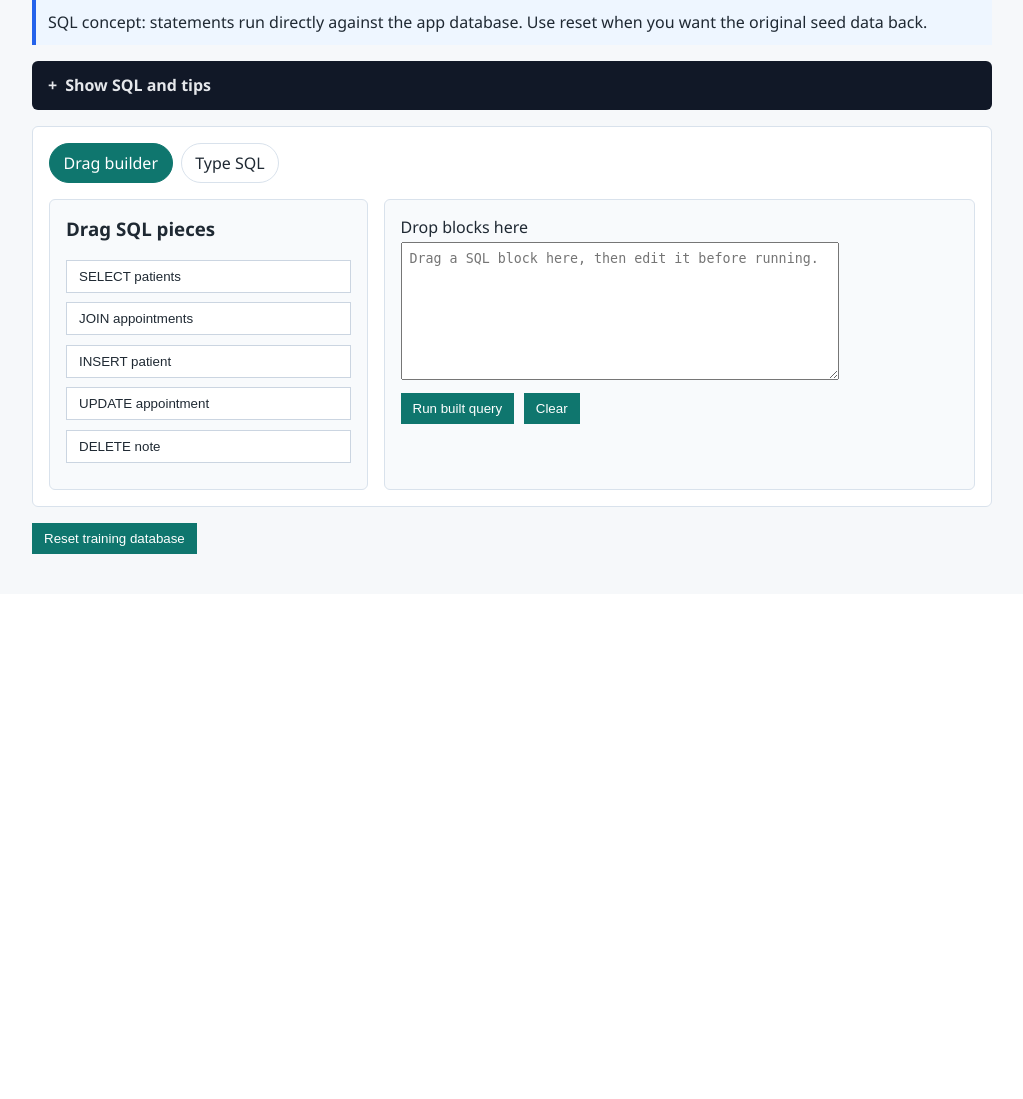
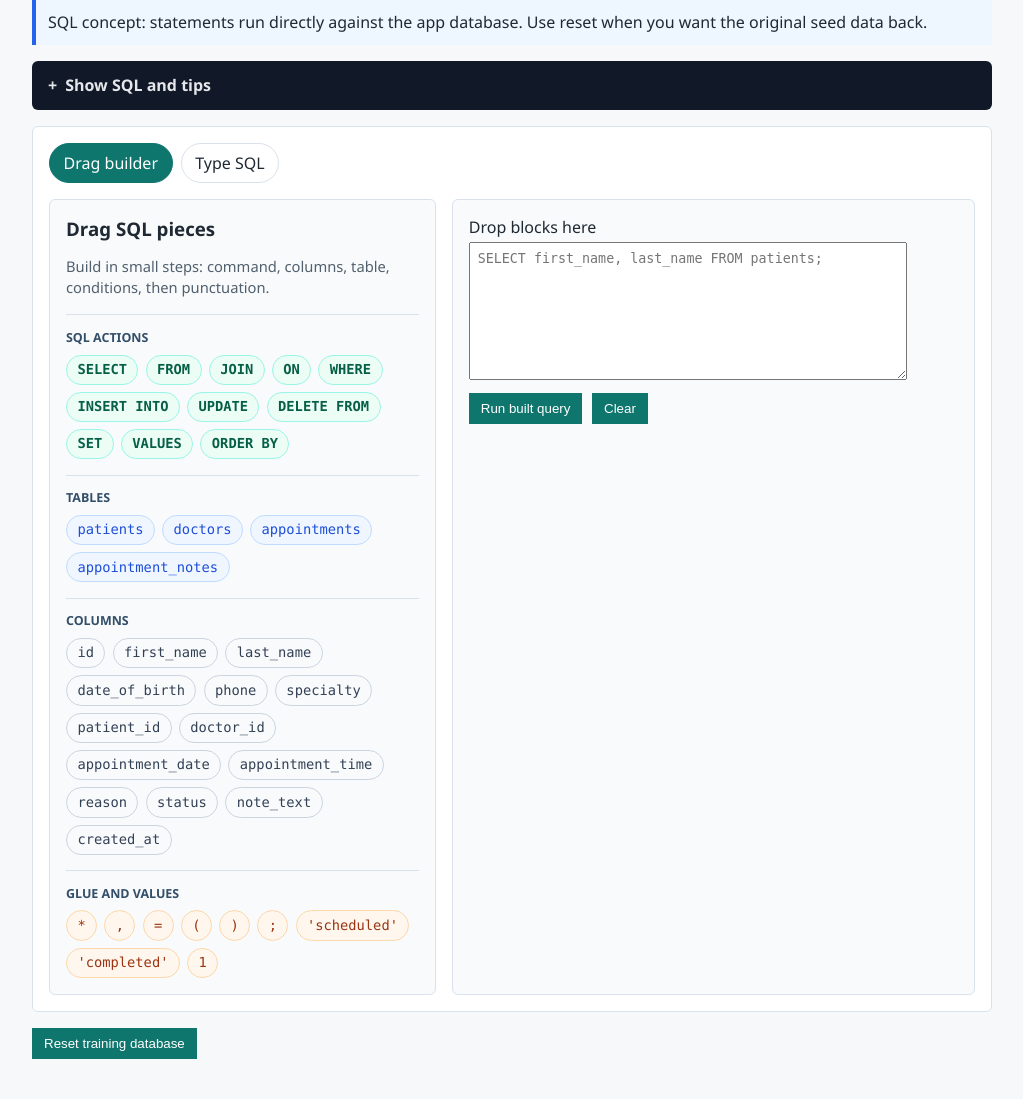
Before and after one commit to martin-harley/PerinHealthInterns, a Flask app: page /sandbox in a window 1280 px wide. Shown: the part 432-1531 px from the top of the page, without its empty margins (128-1151 px from the left). Before the commit the page ends 986 px from the top, so only its background shows below. Run offline with Flask 3, Linux system fonts and the light colour scheme.

Commit message:
feat: componentize sql sandbox builder

```diff
--- a/static/sandbox.js
+++ b/static/sandbox.js
@@ -3,8 +3,15 @@ const builder = document.querySelector("#builder-sql");
 
 function appendSql(sql) {
   if (!builder) return;
-  const separator = builder.value.trim() ? "\n" : "";
-  builder.value = `${builder.value}${separator}${sql}`;
+  const start = builder.selectionStart ?? builder.value.length;
+  const end = builder.selectionEnd ?? builder.value.length;
+  const before = builder.value.slice(0, start);
+  const needsSpace =
+    before.length > 0 &&
+    !/\s$/.test(before) &&
+    !/^[,;)=]/.test(sql) &&
+    sql !== ")";
+  builder.setRangeText(`${needsSpace ? " " : ""}${sql}`, start, end, "end");
   builder.focus();
 }
 
--- a/static/styles.css
+++ b/static/styles.css
@@ -302,7 +302,7 @@ button,
 .sandbox-layout {
   display: grid;
   gap: 1rem;
-  grid-template-columns: minmax(220px, 0.7fr) minmax(280px, 1.3fr);
+  grid-template-columns: minmax(280px, 0.85fr) minmax(300px, 1.15fr);
 }
 
 .block-palette,
@@ -319,15 +319,79 @@ button,
   margin-top: 0;
 }
 
+.builder-hint {
+  color: #52606d;
+  font-size: 0.92rem;
+  line-height: 1.45;
+  margin: -0.25rem 0 1rem;
+}
+
+.sql-block-group {
+  border-top: 1px solid #d9e2ec;
+  padding-top: 0.85rem;
+}
+
+.sql-block-group + .sql-block-group {
+  margin-top: 0.95rem;
+}
+
+.sql-block-group h4 {
+  color: #334e68;
+  font-size: 0.78rem;
+  letter-spacing: 0;
+  margin: 0 0 0.55rem;
+  text-transform: uppercase;
+}
+
+.sql-block-grid {
+  display: flex;
+  flex-wrap: wrap;
+  gap: 0.45rem;
+}
+
 .sql-block {
   background: white;
   border: 1px solid #cbd5e1;
+  border-radius: 999px;
   color: #1f2933;
   cursor: grab;
-  display: block;
-  margin-bottom: 0.6rem;
-  text-align: left;
-  width: 100%;
+  display: inline-flex;
+  font-family: Consolas, "Courier New", monospace;
+  font-size: 0.86rem;
+  line-height: 1;
+  margin: 0;
+  padding: 0.45rem 0.65rem;
+  text-align: center;
+  width: auto;
+}
+
+.sql-block:hover {
+  border-color: #0f766e;
+}
+
+.sql-block-command {
+  background: #ecfdf5;
+  border-color: #99f6e4;
+  color: #065f46;
+  font-weight: 700;
+}
+
+.sql-block-table {
+  background: #eff6ff;
+  border-color: #bfdbfe;
+  color: #1d4ed8;
+}
+
+.sql-block-column {
+  background: #f8fafc;
+  color: #334155;
+}
+
+.sql-block-glue,
+.sql-block-value {
+  background: #fff7ed;
+  border-color: #fed7aa;
+  color: #9a3412;
 }
 
 .sandbox-actions,
--- a/templates/sandbox.html
+++ b/templates/sandbox.html
@@ -44,17 +44,75 @@
       <div class="sandbox-layout">
         <section class="block-palette" aria-label="Draggable SQL blocks">
           <h3>Drag SQL pieces</h3>
-          <button class="sql-block" type="button" draggable="true" data-sql="SELECT id, first_name, last_name FROM patients;">SELECT patients</button>
-          <button class="sql-block" type="button" draggable="true" data-sql="SELECT appointments.id, patients.first_name || ' ' || patients.last_name AS patient_name, doctors.first_name || ' ' || doctors.last_name AS doctor_name, appointments.status FROM appointments JOIN patients ON appointments.patient_id = patients.id JOIN doctors ON appointments.doctor_id = doctors.id;">JOIN appointments</button>
-          <button class="sql-block" type="button" draggable="true" data-sql="INSERT INTO patients (first_name, last_name, date_of_birth, phone) VALUES ('Riley', 'Sandbox', '1999-09-09', '555-0200');">INSERT patient</button>
-          <button class="sql-block" type="button" draggable="true" data-sql="UPDATE appointments SET status = 'completed' WHERE id = 1;">UPDATE appointment</button>
-          <button class="sql-block" type="button" draggable="true" data-sql="DELETE FROM appointment_notes WHERE id = 1;">DELETE note</button>
+          <p class="builder-hint">Build in small steps: command, columns, table, conditions, then punctuation.</p>
+
+          <div class="sql-block-group">
+            <h4>SQL actions</h4>
+            <div class="sql-block-grid">
+              <button class="sql-block sql-block-command" type="button" draggable="true" data-sql="SELECT ">SELECT</button>
+              <button class="sql-block sql-block-command" type="button" draggable="true" data-sql="FROM ">FROM</button>
+              <button class="sql-block sql-block-command" type="button" draggable="true" data-sql="JOIN ">JOIN</button>
+              <button class="sql-block sql-block-command" type="button" draggable="true" data-sql="ON ">ON</button>
+              <button class="sql-block sql-block-command" type="button" draggable="true" data-sql="WHERE ">WHERE</button>
+              <button class="sql-block sql-block-command" type="button" draggable="true" data-sql="INSERT INTO ">INSERT INTO</button>
+              <button class="sql-block sql-block-command" type="button" draggable="true" data-sql="UPDATE ">UPDATE</button>
+              <button class="sql-block sql-block-command" type="button" draggable="true" data-sql="DELETE FROM ">DELETE FROM</button>
+              <button class="sql-block sql-block-command" type="button" draggable="true" data-sql="SET ">SET</button>
+              <button class="sql-block sql-block-command" type="button" draggable="true" data-sql="VALUES ">VALUES</button>
+              <button class="sql-block sql-block-command" type="button" draggable="true" data-sql="ORDER BY ">ORDER BY</button>
+            </div>
+          </div>
+
+          <div class="sql-block-group">
+            <h4>Tables</h4>
+            <div class="sql-block-grid">
+              <button class="sql-block sql-block-table" type="button" draggable="true" data-sql="patients">patients</button>
+              <button class="sql-block sql-block-table" type="button" draggable="true" data-sql="doctors">doctors</button>
+              <button class="sql-block sql-block-table" type="button" draggable="true" data-sql="appointments">appointments</button>
+              <button class="sql-block sql-block-table" type="button" draggable="true" data-sql="appointment_notes">appointment_notes</button>
+            </div>
+          </div>
+
+          <div class="sql-block-group">
+            <h4>Columns</h4>
+            <div class="sql-block-grid">
+              <button class="sql-block sql-block-column" type="button" draggable="true" data-sql="id">id</button>
+              <button class="sql-block sql-block-column" type="button" draggable="true" data-sql="first_name">first_name</button>
+              <button class="sql-block sql-block-column" type="button" draggable="true" data-sql="last_name">last_name</button>
+              <button class="sql-block sql-block-column" type="button" draggable="true" data-sql="date_of_birth">date_of_birth</button>
+              <button class="sql-block sql-block-column" type="button" draggable="true" data-sql="phone">phone</button>
+              <button class="sql-block sql-block-column" type="button" draggable="true" data-sql="specialty">specialty</button>
+              <button class="sql-block sql-block-column" type="button" draggable="true" data-sql="patient_id">patient_id</button>
+              <button class="sql-block sql-block-column" type="button" draggable="true" data-sql="doctor_id">doctor_id</button>
+              <button class="sql-block sql-block-column" type="button" draggable="true" data-sql="appointment_date">appointment_date</button>
+              <button class="sql-block sql-block-column" type="button" draggable="true" data-sql="appointment_time">appointment_time</button>
+              <button class="sql-block sql-block-column" type="button" draggable="true" data-sql="reason">reason</button>
+              <button class="sql-block sql-block-column" type="button" draggable="true" data-sql="status">status</button>
+              <button class="sql-block sql-block-column" type="button" draggable="true" data-sql="note_text">note_text</button>
+              <button class="sql-block sql-block-column" type="button" draggable="true" data-sql="created_at">created_at</button>
+            </div>
+          </div>
+
+          <div class="sql-block-group">
+            <h4>Glue and values</h4>
+            <div class="sql-block-grid">
+              <button class="sql-block sql-block-glue" type="button" draggable="true" data-sql="*">*</button>
+              <button class="sql-block sql-block-glue" type="button" draggable="true" data-sql=", ">,</button>
+              <button class="sql-block sql-block-glue" type="button" draggable="true" data-sql=" = ">=</button>
+              <button class="sql-block sql-block-glue" type="button" draggable="true" data-sql="(">(</button>
+              <button class="sql-block sql-block-glue" type="button" draggable="true" data-sql=")">)</button>
+              <button class="sql-block sql-block-glue" type="button" draggable="true" data-sql=";">;</button>
+              <button class="sql-block sql-block-value" type="button" draggable="true" data-sql="'scheduled'">'scheduled'</button>
+              <button class="sql-block sql-block-value" type="button" draggable="true" data-sql="'completed'">'completed'</button>
+              <button class="sql-block sql-block-value" type="button" draggable="true" data-sql="1">1</button>
+            </div>
+          </div>
         </section>
 
         <form class="sandbox-editor" method="post" action="{{ url_for('sandbox_run') }}">
           <input type="hidden" name="mode" value="builder">
           <label>Drop blocks here
-            <textarea id="builder-sql" name="sql" rows="8" placeholder="Drag a SQL block here, then edit it before running.">{{ result.sql if result and active_mode == "builder" else "" }}</textarea>
+            <textarea id="builder-sql" name="sql" rows="8" placeholder="SELECT first_name, last_name FROM patients;">{{ result.sql if result and active_mode == "builder" else "" }}</textarea>
           </label>
           <div class="sandbox-actions">
             <button type="submit">Run built query</button>
```
Also changed, not shown: tests/test_app.py (+7 -0 lines).
